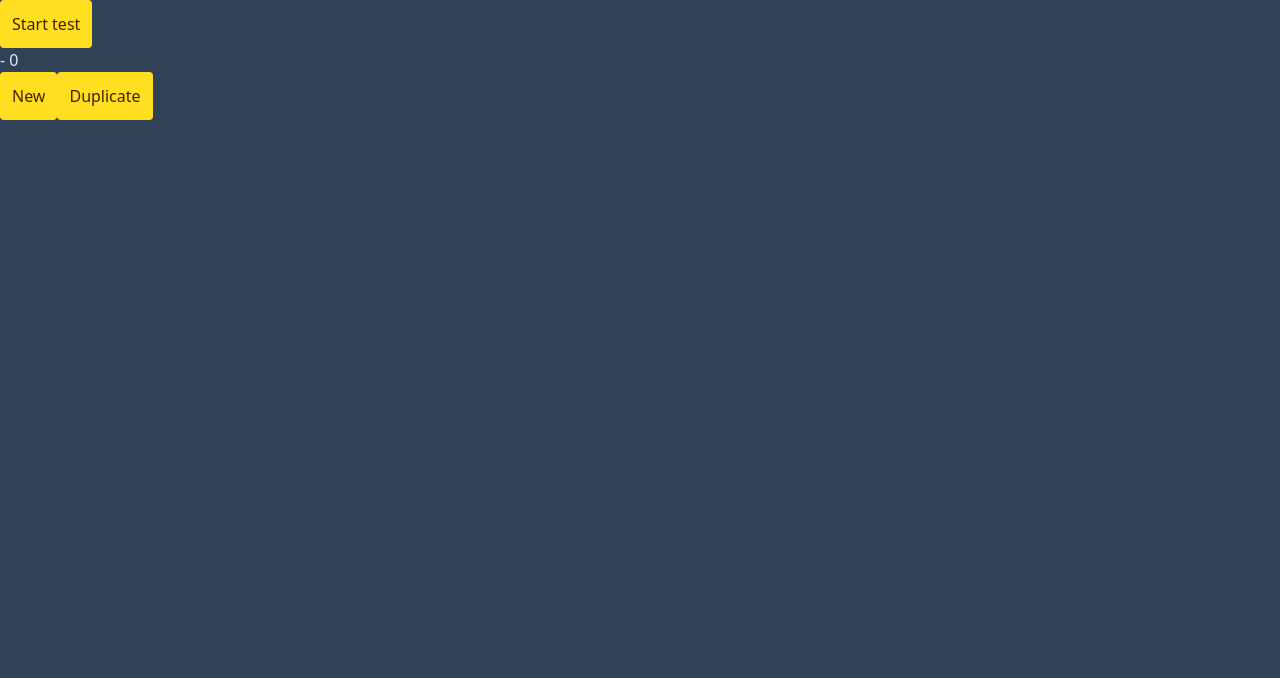
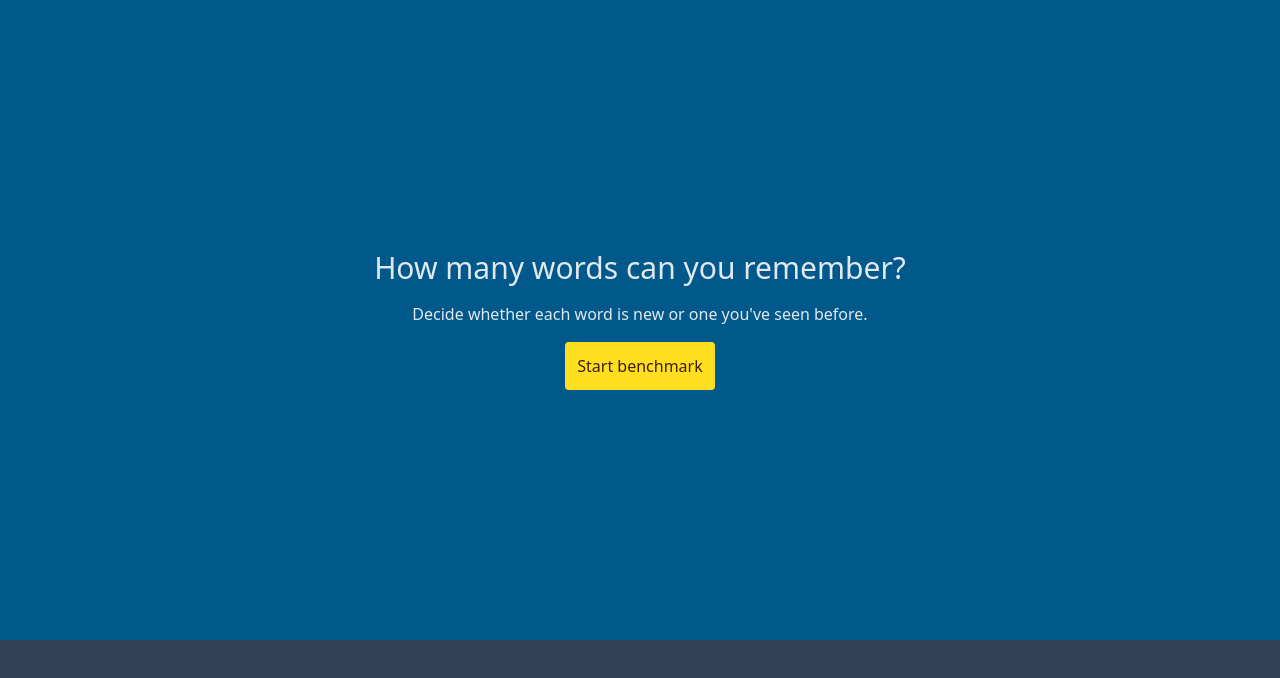
Before and after one commit to emilmpettersen/benchmarks, a React (Vite) app: page /verbalmemory in a window 1280 px wide. Shown: the top 678 px of the page. Built offline with nearby package versions, Linux system fonts and the light colour scheme.

Commit message:
some refactoring + functionality for verbal memory test

```diff
--- /dev/null
+++ b/src/components/StartScreen.jsx
@@ -0,0 +1,13 @@
+import React from 'react';
+import Button from '../ui/Button';
+
+const StartScreen = ({ onStart, children }) => {
+  return (
+    <>
+      {children}
+      <Button handleClick={onStart}>Start benchmark</Button>
+    </>
+  );
+};
+
+export default StartScreen;
--- a/src/features/Dashboard/Dashboard.jsx
+++ b/src/features/Dashboard/Dashboard.jsx
@@ -7,12 +7,15 @@ const Dashboard = (props) => {
   const [mouseAim, addMouseAim, clearMouseAimHistory] = useLocalStorageArray('mouseAim');
   const [numberMemory, addNumberMemory, clearNumberMemoryHistory] =
     useLocalStorageArray('numberMemory');
+  const [verbalMemory, addVerbalMemory, clearVerbalMemoryHistory] =
+    useLocalStorageArray('verbalMemory');
 
   return (
     <div>
       <div>Reaction time: {reactionTime.join(', ')}</div>
       <div>Mouse aim: {mouseAim.join(', ')}</div>
       <div>Number memory: {numberMemory.join(', ')}</div>
+      <div>Verbal memory: {verbalMemory.join(', ')}</div>
     </div>
   );
 };
--- a/src/features/MouseAim/MouseAim.jsx
+++ b/src/features/MouseAim/MouseAim.jsx
@@ -1,7 +1,7 @@
 import React from 'react';
-import AimArea from './AimArea';
+import AimArea from './components/AimArea';
 
-const MouseAim = (props) => {
+const MouseAim = () => {
   return <AimArea></AimArea>;
 };
 
--- a/src/features/MouseAim/AimArea.jsx
+++ b/src/features/MouseAim/components/AimArea.jsx
@@ -1,8 +1,8 @@
 import React, { useRef, useState } from 'react';
 import Target from './Target';
-import Button from '../../ui/Button';
-import { useLocalStorageArray } from '../../utility/useLocalStorageArray';
-import TestFinished from '../../components/TestFinished';
+import Button from '../../../ui/Button';
+import { useLocalStorageArray } from '../../../utility/useLocalStorageArray';
+import TestFinished from '../../../components/TestFinished';
 
 const getRandomPosition = () => {
   const horizontalMax = 800;
@@ -46,7 +46,7 @@ const AimArea = () => {
 
   return (
     <div
-      className={`flex justify-center w-full h-[80dvh] bg-slate-400 flex-col text-center ${!isActive ? 'items-center' : ''} `}
+      className={`flex justify-center w-full h-[80dvh] bg-sky-800 flex-col text-center ${!isActive ? 'items-center' : ''} `}
     >
       {isActive ? (
         <>
--- a/src/features/NumberMemory/NumberMemory.jsx
+++ b/src/features/NumberMemory/NumberMemory.jsx
@@ -3,7 +3,7 @@ import { useLocalStorageArray } from '../../utility/useLocalStorageArray';
 import TestFinished from '../../components/TestFinished';
 import NumberDisplay from './components/NumberDisplay';
 import NumberInput from './components/NumberInput';
-import StartScreen from './components/StartScreen';
+import StartScreen from '../../components/StartScreen';
 
 const NumberMemory = () => {
   const [isActive, setIsActive] = useState(false);
@@ -63,7 +63,10 @@ const NumberMemory = () => {
           <h1 className="text-3xl">You remembered {score} digits</h1>
         </TestFinished>
       ) : (
-        <StartScreen onStart={startTest} />
+        <StartScreen onStart={startTest}>
+          <h1 className="text-3xl ">How many numbers can you remember?</h1>
+          <p>Each round will add another digit for you to remember.</p>
+        </StartScreen>
       )}
     </div>
   );
--- a/src/features/NumberMemory/components/StartScreen.jsx
+++ /dev/null
@@ -1,14 +0,0 @@
-import React from 'react';
-import Button from '../../../ui/Button';
-
-const StartScreen = ({ onStart }) => {
-  return (
-    <>
-      <h1 className="text-3xl ">How many numbers can you remember?</h1>
-      <p>Each round will add another digit for you to remember.</p>
-      <Button handleClick={onStart}>Start</Button>
-    </>
-  );
-};
-
-export default StartScreen;
--- a/src/features/ReactionTime/ReactionTime.jsx
+++ b/src/features/ReactionTime/ReactionTime.jsx
@@ -1,5 +1,5 @@
 import { useState } from 'react';
-import ClickBox from './ClickBox';
+import ClickBox from './components/ClickBox';
 
 function ReactionTime() {
   return (
--- a/src/features/ReactionTime/ClickBox.jsx
+++ b/src/features/ReactionTime/components/ClickBox.jsx
@@ -1,8 +1,8 @@
 import { useRef, useState } from 'react';
-import Button from '../../ui/Button';
+import Button from '../../../ui/Button';
 import { useNavigate } from 'react-router';
-import { useLocalStorageArray } from '../../utility/useLocalStorageArray';
-import TestFinished from '../../components/TestFinished';
+import { useLocalStorageArray } from '../../../utility/useLocalStorageArray';
+import TestFinished from '../../../components/TestFinished';
 
 const ClickBox = () => {
   const [testActive, setTestActive] = useState(false);
--- a/src/features/VerbalMemory/VerbalMemory.jsx
+++ b/src/features/VerbalMemory/VerbalMemory.jsx
@@ -1,20 +1,24 @@
 import React, { useEffect, useRef, useState } from 'react';
 import words from '../../assets/data/words.json';
 import Button from '../../ui/Button';
+import { useLocalStorageArray } from '../../utility/useLocalStorageArray';
+import StartScreen from '../../components/StartScreen';
+import TestFinished from '../../components/TestFinished';
 const VerbalMemory = () => {
   const [currentWord, setCurrentWord] = useState('');
+  const [isActive, setIsActive] = useState(false);
+  const [sessionComplete, setSessionComplete] = useState(false);
   const [score, setScore] = useState(0);
   const seenWords = useRef(new Set());
   const activeWordsRef = useRef([]);
   const wordList = words.words;
   const newWordsCount = 20;
-  console.log(wordList);
+  const [verbMemHistory, addResult, clearHistory] = useLocalStorageArray('verbalMemory');
 
   const addActiveWords = () => {
     for (let i = 0; i < newWordsCount; i++) {
       activeWordsRef.current.push(getRandomWord());
     }
-    console.log(activeWordsRef.current);
   };
 
   const getRandomWord = () => {
@@ -23,48 +27,71 @@ const VerbalMemory = () => {
 
   const startTest = () => {
     setCurrentWord(getRandomActiveWord());
+    setScore(0);
+    seenWords.current.clear();
+    activeWordsRef.current = [];
+    addActiveWords();
+    setSessionComplete(false);
+    setIsActive(true);
   };
 
   const getRandomActiveWord = () => {
     return activeWordsRef.current[Math.floor(Math.random() * activeWordsRef.current.length)];
   };
 
+  const gameOver = () => {
+    setSessionComplete(true);
+  };
+
   useEffect(() => {
-    addActiveWords();
-  }, []);
+    if (score === 0 || score % 10 === 0) addActiveWords();
+  }, [score]);
 
   const handleNew = () => {
-    if (isNew()) {
+    if (isWordNew()) {
       seenWords.current.add(currentWord);
       setScore((prev) => prev + 1);
       setCurrentWord(getRandomActiveWord());
     } else {
-      alert('incorrect');
+      gameOver();
     }
   };
 
   const handleDuplicate = () => {
-    if (!isNew()) {
+    if (!isWordNew()) {
       setScore((prev) => prev + 1);
       setCurrentWord(getRandomActiveWord());
     } else {
-      alert('incorrect');
+      gameOver();
     }
   };
 
-  const isNew = () => {
+  const isWordNew = () => {
     return !seenWords.current.has(currentWord);
   };
 
   return (
-    <div>
-      <Button handleClick={startTest}>Start test</Button>
-      <div>
-        {currentWord} - {score}
-      </div>
-
-      <Button handleClick={handleNew}>New</Button>
-      <Button handleClick={handleDuplicate}>Duplicate</Button>
+    <div className="flex w-full h-[80dvh] bg-sky-800 justify-center items-center flex-col gap-4">
+      {sessionComplete ? (
+        <TestFinished result={score} tryAgain={startTest} addResult={addResult}>
+          <h1 className="text-3xl">You remembered correctly {score} times</h1>
+        </TestFinished>
+      ) : !isActive ? (
+        <StartScreen onStart={startTest}>
+          <h1 className="text-3xl ">How many words can you remember?</h1>
+          <p>Decide whether each word is new or one you've seen before.</p>
+        </StartScreen>
+      ) : (
+        <>
+          <div>
+            {currentWord} - {score}
+          </div>
+          <div className="flex gap-4">
+            <Button handleClick={handleNew}>New</Button>
+            <Button handleClick={handleDuplicate}>Seen</Button>
+          </div>
+        </>
+      )}
     </div>
   );
 };
```
Also changed, not shown: src/features/MouseAim/components/Target.jsx (renamed from src/features/MouseAim/Target.jsx).
